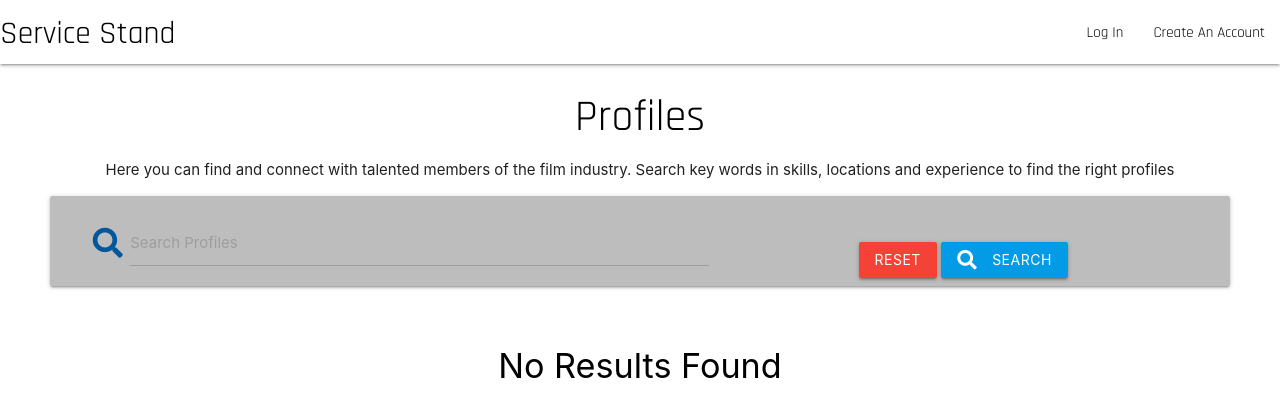
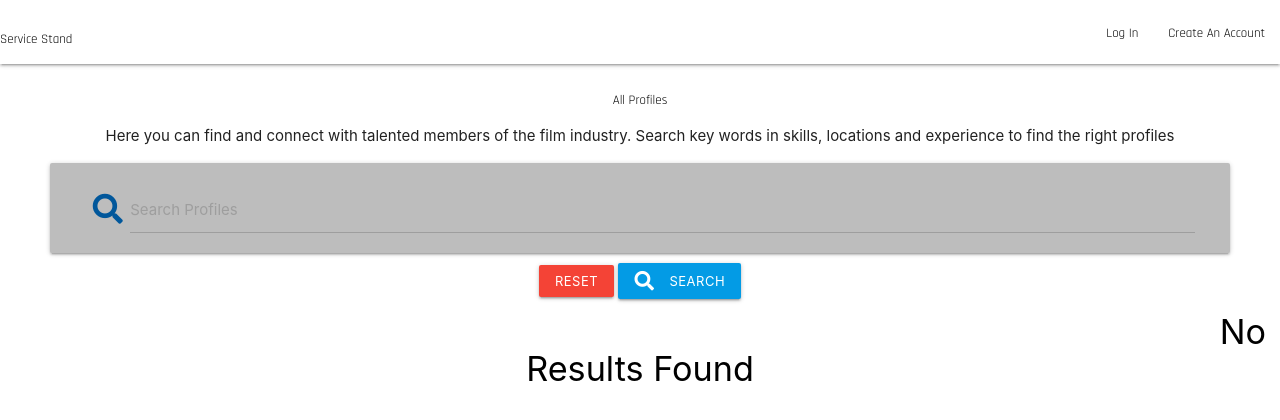
Before and after one commit to Chempearcedev/service_stand, a Flask app: page /search_bar in a window 1280 px wide. Shown: the top 420 px of the page. Run offline with Flask 2, Linux system fonts and the light colour scheme; data that the repository does not hold is empty; some libraries are stand-ins or nearby versions; some web fonts are replaced.

Commit message:
increased size of search bar on home page

```diff
--- a/static/css/style.css
+++ b/static/css/style.css
@@ -13,11 +13,11 @@ color: black;
 font-family: 'Rajdhani', sans-serif;
 }
 
-
 .button {
     color: black;
     font-family: 'Lateef', cursive;
 }
+
 
 .search-bar {
     align-items: center;
@@ -102,3 +102,13 @@ font-family: 'Rajdhani', sans-serif;
 .something {
     text-align: right;
 }
+
+.reset {
+    font-size: small;
+}
+
+@media only screen and (min-width: 600px) {
+    .text {
+      font-size: small;
+    }
+  }
--- a/templates/jobs.html
+++ b/templates/jobs.html
@@ -1,24 +1,26 @@
 {% extends "base.html" %}
 {% block content %}
 
-<h3 class="black-text text-darken-4 text center-align ">Profiles</h3>
+<h3 class="black-text text-darken-4 text center-align ">All Profiles</h3>
 <p class="info-header italic col m10"> Here you can find and connect with talented members of the film industry. Search key words in skills, locations and experience to find the right profiles </p>
 
     <div class="row card-panel rounded-border grey lighten-1 search-bar">
         <form action="{{ url_for('search_bar') }}" method="post" class="col s12 m12 center-align">
             <div class="row valign-wrapper center-align search-link">
-                <div class="input-field col s12 m8 search-link">
+                <div class="input-field col s12 m12 search-link">
                     <i class="fas fa-search prefix light-blue-text text-darken-4"></i>
                     <input type="text" name="querying" id="querying" minlength="2" class="validate" required>
                     <label for="querying">Search Profiles</label>
-                </div>
 
-      <div class="col s12 m6">
-           <a href="{{ url_for('get_jobs') }}" class="red btn text-shadow">Reset</a>
-                 <button type="submit" class="light-blue darken-1 btn text-shadow">
+      <br>
+      <br>
+      <div class="col s12 m12">
+           <a href="{{ url_for('get_jobs') }}" class="red btn text-shadow btn-small reset" width="20px">Reset</a>
+                 <button type="submit" class="light-blue darken-1 btn text-shadow reset">
                        <i class="fas fa-search left"></i> Search
                     </button>
                 </div>
+               </div>
             </div>
         </form>
     </div>
```
